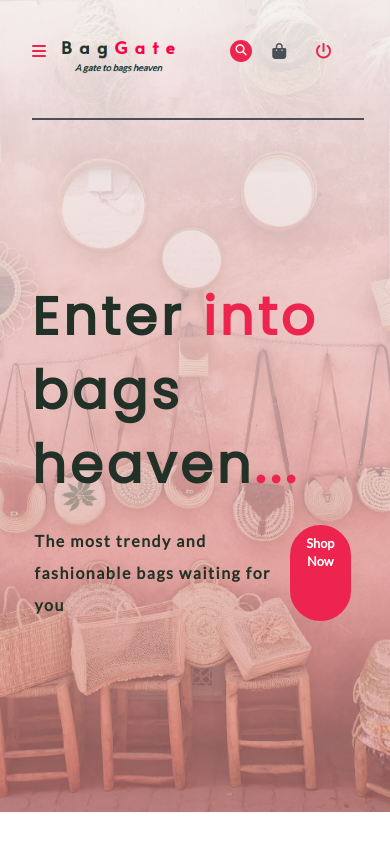
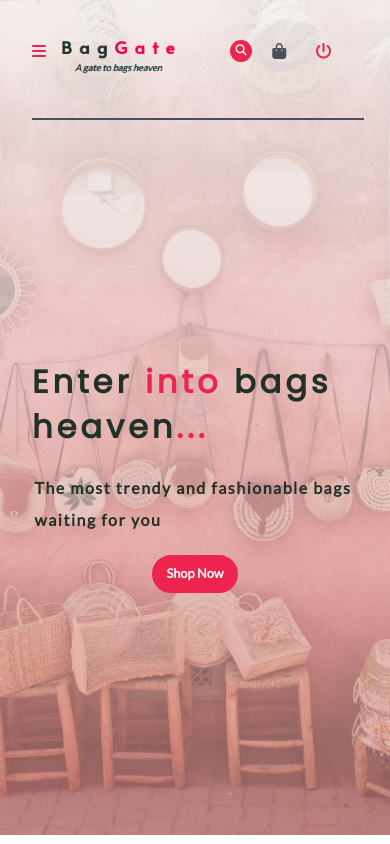
Before and after one commit to kapeiharshad/ecommerce-ui, a React (Create React App) app: page / in a window 390 px wide. Built offline with nearby package versions, Linux system fonts and the light colour scheme; the HTML template or start-up script is replaced by a standard one.

Commit message:
dashboard responsive in progess

```diff
--- a/src/components/home/Dashboard.css
+++ b/src/components/home/Dashboard.css
@@ -17,6 +17,9 @@
 .hero-title-container {
   display: flex;
   justify-content: center;
+}
+.hero-title {
+  font-size: 2.8rem;
 }
 .hero-subtitle {
   color: var(--primaryColor);
@@ -51,4 +54,38 @@
 
 /* Big screen Tablet view */
 @media screen and (max-width: 1024px) {
+  .hero-title {
+    font-size: 2.5rem;
+  }
+
+  .hero-text-container {
+    display: flex;
+    flex-direction: column;
+    align-items: center;
+  }
+
+  .hero-text {
+    margin-bottom: 1rem;
+  }
 }
+
+@media screen and (max-width: 720px) {
+  .hero-title {
+    font-size: 2rem;
+  }
+
+  .hero-container {
+    align-items: center;
+    padding: 15rem 0;
+  }
+
+  .hero-text-container {
+    display: flex;
+    flex-direction: column;
+    align-items: center;
+  }
+
+  .hero-text {
+    margin-bottom: 1rem;
+  }
+}
```
